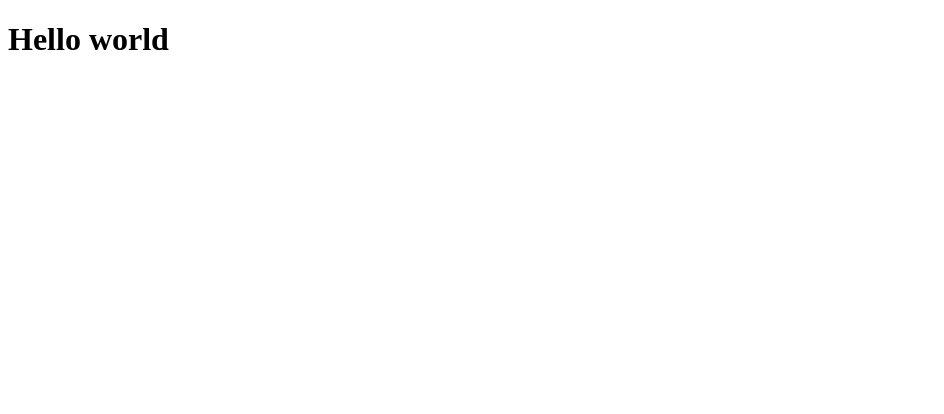
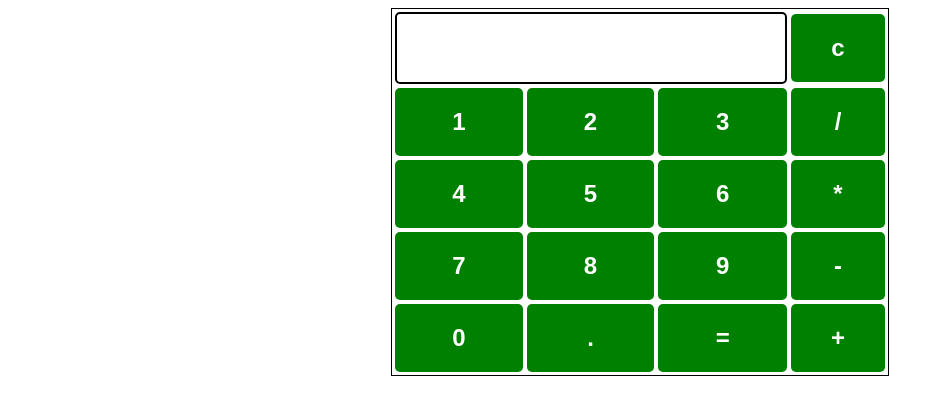
Before and after one commit to kattaavi/sample_lab1, a plain HTML site: page index.html in a window 1280 px wide. Shown: the whole page, without its empty margins (0-944 px from the left). Drawn offline with nearby package versions, Linux system fonts and the light colour scheme.

Commit message:
Add files via upload

```diff
--- a/index.html
+++ b/index.html
@@ -1,12 +1,143 @@
 <!DOCTYPE html>
-<html lang="en">
+<html>
+
 <head>
-    <meta charset="UTF-8">
-    <meta http-equiv="X-UA-Compatible" content="IE=edge">
-    <meta name="viewport" content="width=<device-width>, initial-scale=1.0">
-    <title>Document</title>
+	<title>JavaScript Calculator</title>
+	<script src=
+"https://cdnjs.cloudflare.com/ajax/libs/mathjs/10.6.4/math.js"
+		integrity=
+"sha512-BbVEDjbqdN3Eow8+empLMrJlxXRj5nEitiCAK5A1pUr66+jLVejo3PmjIaucRnjlB0P9R3rBUs3g5jXc8ti+fQ=="
+		crossorigin="anonymous"
+		referrerpolicy="no-referrer"></script>
+	<script src=
+"https://cdnjs.cloudflare.com/ajax/libs/mathjs/10.6.4/math.min.js"
+		integrity=
+"sha512-iphNRh6dPbeuPGIrQbCdbBF/qcqadKWLa35YPVfMZMHBSI6PLJh1om2xCTWhpVpmUyb4IvVS9iYnnYMkleVXLA=="
+		crossorigin="anonymous"
+		referrerpolicy="no-referrer"></script>
+
+	<!-- For styling -->
+	<style>
+		table {
+			border: 1px solid black;
+			margin-left: auto;
+			margin-right: auto;
+		}
+
+		input[type="button"] {
+			width: 100%;
+			padding: 20px 40px;
+			background-color: green;
+			color: white;
+			font-size: 24px;
+			font-weight: bold;
+			border: none;
+			border-radius: 5px;
+		}
+
+		input[type="text"] {
+			padding: 20px 30px;
+			font-size: 24px;
+			font-weight: bold;
+			border: none;
+			border-radius: 5px;
+			border: 2px solid black;
+		}
+	</style>
 </head>
+
 <body>
-    <h1>Hello world</h1>
+
+	<!-- Use Table to Create Calculator Structure Design -->
+	<table id="calcu">
+		<tr>
+			<td colspan="3"><input type="text" id="result"></td>
+			<td><input type="button" value="c" onclick="clr()" /> </td>
+		</tr>
+		<tr>
+			<td><input type="button" value="1" onclick="dis('1')"
+						onkeydown="myFunction(event)"> </td>
+			<td><input type="button" value="2" onclick="dis('2')"
+						onkeydown="myFunction(event)"> </td>
+			<td><input type="button" value="3" onclick="dis('3')"
+						onkeydown="myFunction(event)"> </td>
+			<td><input type="button" value="/" onclick="dis('/')"
+						onkeydown="myFunction(event)"> </td>
+		</tr>
+		<tr>
+			<td><input type="button" value="4" onclick="dis('4')"
+						onkeydown="myFunction(event)"> </td>
+			<td><input type="button" value="5" onclick="dis('5')"
+						onkeydown="myFunction(event)"> </td>
+			<td><input type="button" value="6" onclick="dis('6')"
+						onkeydown="myFunction(event)"> </td>
+			<td><input type="button" value="*" onclick="dis('*')"
+						onkeydown="myFunction(event)"> </td>
+		</tr>
+		<tr>
+			<td><input type="button" value="7" onclick="dis('7')"
+						onkeydown="myFunction(event)"> </td>
+			<td><input type="button" value="8" onclick="dis('8')"
+						onkeydown="myFunction(event)"> </td>
+			<td><input type="button" value="9" onclick="dis('9')"
+						onkeydown="myFunction(event)"> </td>
+			<td><input type="button" value="-" onclick="dis('-')"
+						onkeydown="myFunction(event)"> </td>
+		</tr>
+		<tr>
+			<td><input type="button" value="0" onclick="dis('0')"
+						onkeydown="myFunction(event)"> </td>
+			<td><input type="button" value="." onclick="dis('.')"
+						onkeydown="myFunction(event)"> </td>
+
+			<!-- solve function call function solve to evaluate value -->
+			<td><input type="button" value="=" onclick="solve()"> </td>
+
+			<td><input type="button" value="+" onclick="dis('+')"
+						onkeydown="myFunction(event)"> </td>
+		</tr>
+	</table>
+
+	<script>
+
+		// Function that display value
+		function dis(val) {
+			document.getElementById("result").value += val
+		}
+
+		function myFunction(event) {
+			if (event.key == '0' || event.key == '1'
+				|| event.key == '2' || event.key == '3'
+				|| event.key == '4' || event.key == '5'
+				|| event.key == '6' || event.key == '7'
+				|| event.key == '8' || event.key == '9'
+				|| event.key == '+' || event.key == '-'
+				|| event.key == '*' || event.key == '/')
+				document.getElementById("result").value += event.key;
+		}
+
+		var cal = document.getElementById("calcu");
+		cal.onkeyup = function (event) {
+			if (event.keyCode === 13) {
+				console.log("Enter");
+				let x = document.getElementById("result").value
+				console.log(x);
+				solve();
+			}
+		}
+
+		// Function that evaluates the digit and return result
+		function solve() {
+			let x = document.getElementById("result").value
+			let y = math.evaluate(x)
+			document.getElementById("result").value = y
+		}
+
+		// Function that clear the display
+		function clr() {
+			document.getElementById("result").value = ""
+		}
+	</script>
 </body>
+
 </html>
```
